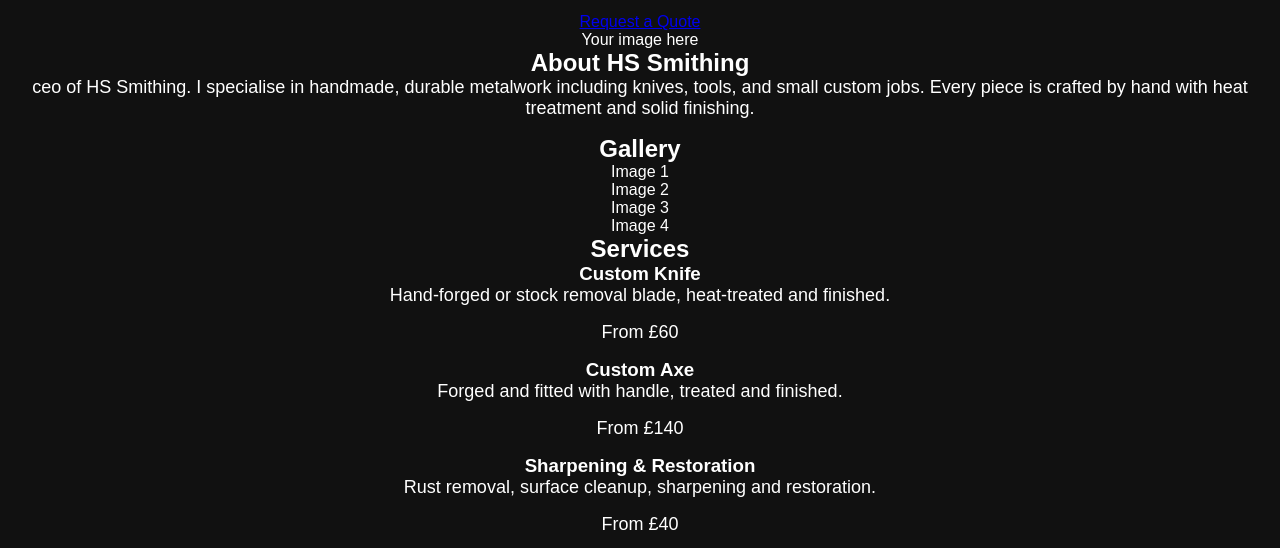
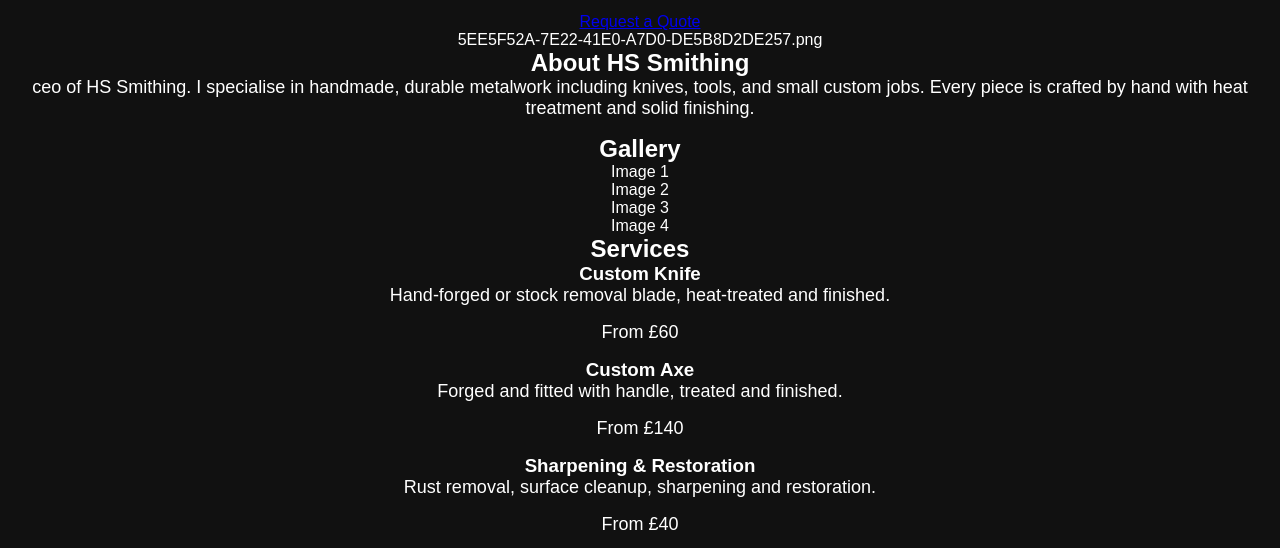
Before and after one commit to 8pkfsk4dnr-wq/Hs-smithing-, a plain HTML site: page index.html in a window 1280 px wide. Shown: the part 220-768 px from the top of the page. Drawn offline with Linux system fonts and the light colour scheme.

Commit message:
Update index.html

```diff
--- a/index.html
+++ b/index.html
@@ -35,7 +35,7 @@
     </div>
 
     <div class="hero-img">
-      <div class="img-placeholder">Your image here</div>
+      <div class="img-placeholder">5EE5F52A-7E22-41E0-A7D0-DE5B8D2DE257.png</div>
     </div>
   </div>
 </section>
```
